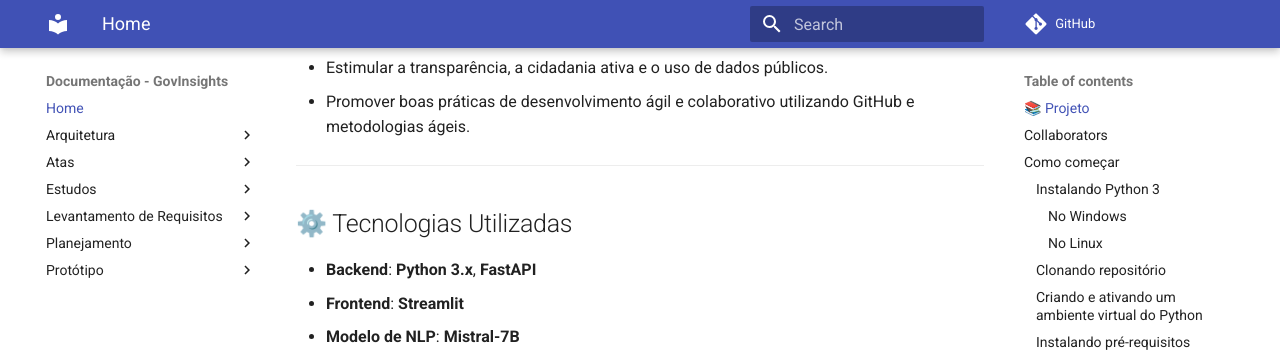
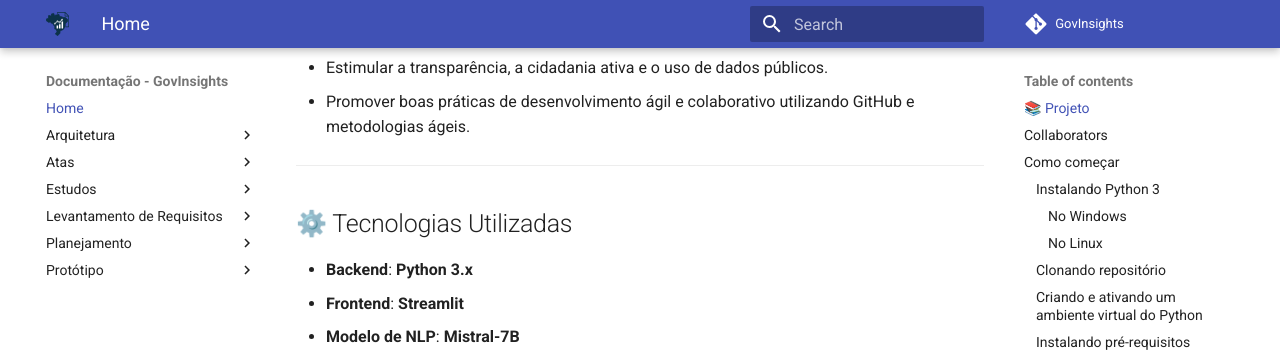
Before and after one commit to unb-mds/2025-1-Squad10, an MkDocs documentation site: the page built from Documentacao/index.md, in a window 1280 px wide and 900 px high, scrolled down 688 px. Shown: the top 362 px of the window. Built offline with MkDocs 1.6.1 and Material for MkDocs 9.7.7, drawn with Linux system fonts in a browser that asks for light colours; comment, search, counter and statistics services are not loaded.

Commit message:
docs: atualiza tecnologias utilizadas no index.md e no README.md

```diff
--- a/Documentacao/index.md
+++ b/Documentacao/index.md
@@ -27,7 +27,7 @@ O projeto busca democratizar o acesso às informações públicas através de re
 
 <h2 id="tech">⚙️ Tecnologias Utilizadas</h2>
 
-- **Backend**: **Python 3.x**, **FastAPI**
+- **Backend**: **Python 3.x**
 - **Frontend**: **Streamlit**
 - **Modelo de NLP**: **Mistral-7B**
 - **Bibliotecas**: **pandas 2.2.3**, **plotly 6.0.1**, **requests 2.32.3**
--- a/mkdocs.yml
+++ b/mkdocs.yml
@@ -1,6 +1,9 @@
 site_name: Documentação - GovInsights
 docs_dir: ./Documentacao
-theme: material
+theme:
+  name: material
+  logo: assets/LOGO.svg
 extra_css:
   - stylesheets/extra.css
 repo_url: https://github.com/unb-mds/2025-1-Squad10/
+repo_name: 'GovInsights'
```
Also changed, not shown: README.md (+1 -1 lines), Documentacao/assets/LOGO.svg (added), Documentacao/assets/logo.png (deleted).
